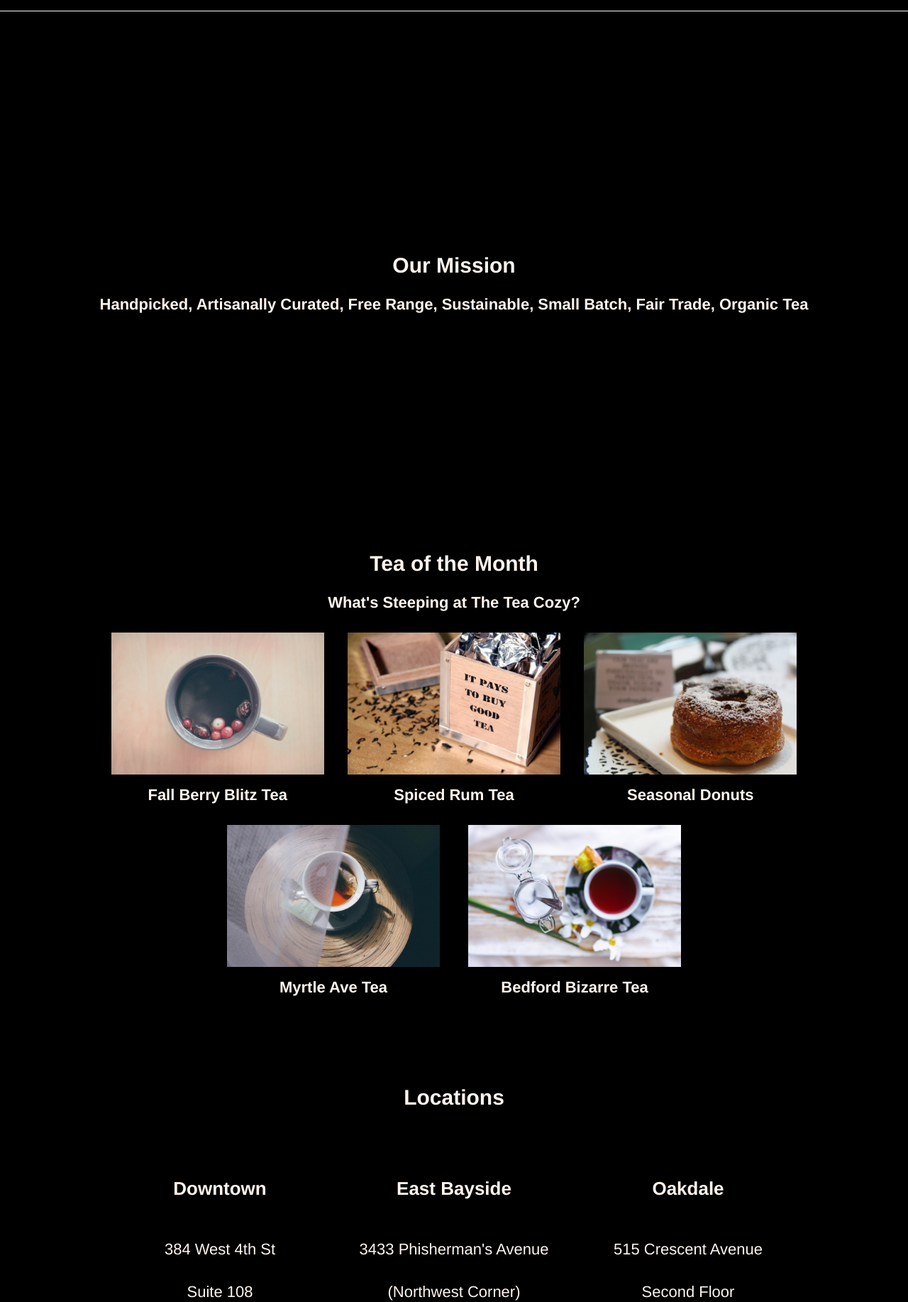
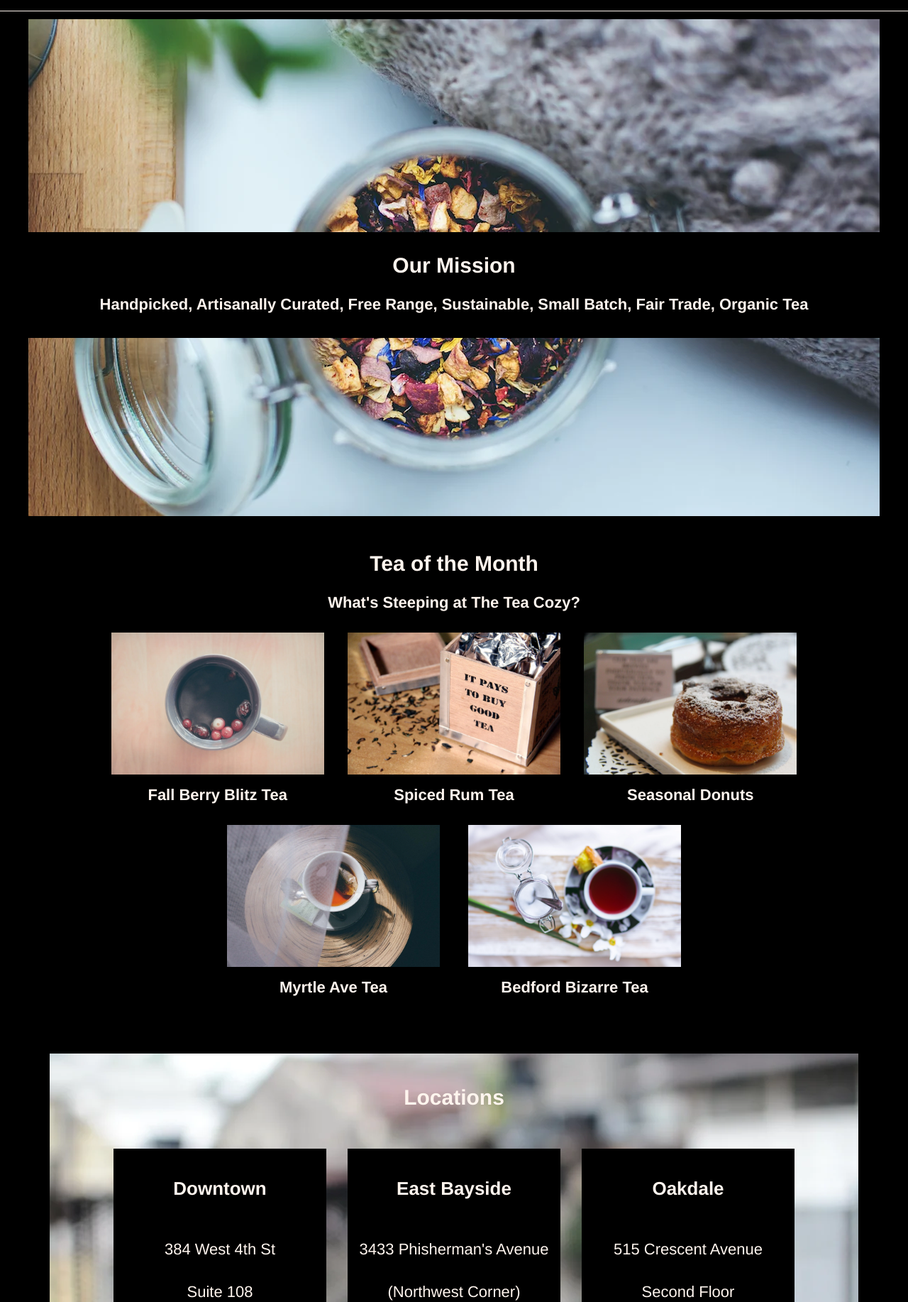
Before and after one commit to melodyide/Tea-Cozy-Challenge, a plain HTML site: page index.html in a window 1280 px wide. Shown: the part 73-1907 px from the top of the page at 71% size. Drawn offline with Linux system fonts and the light colour scheme; the site is published under a folder, as on GitHub Pages, so addresses that start at the root find nothing.

Commit message:
Update style.css

```diff
--- a/style.css
+++ b/style.css
@@ -63,7 +63,7 @@ main {
 }
 
 .mission {
-    background-image: url('/img-mission-background.webp');
+    background-image: url('./img-mission-background.webp');
     height: 700px;
     width: 1200px;
     margin: auto;
@@ -97,7 +97,7 @@ main {
 }
 
 #bg-img {
-    background-image: url('/img-locations-background.webp');
+    background-image: url('./img-locations-background.webp');
     height: 500px;
     width: 1100px;
     margin: auto;
```
